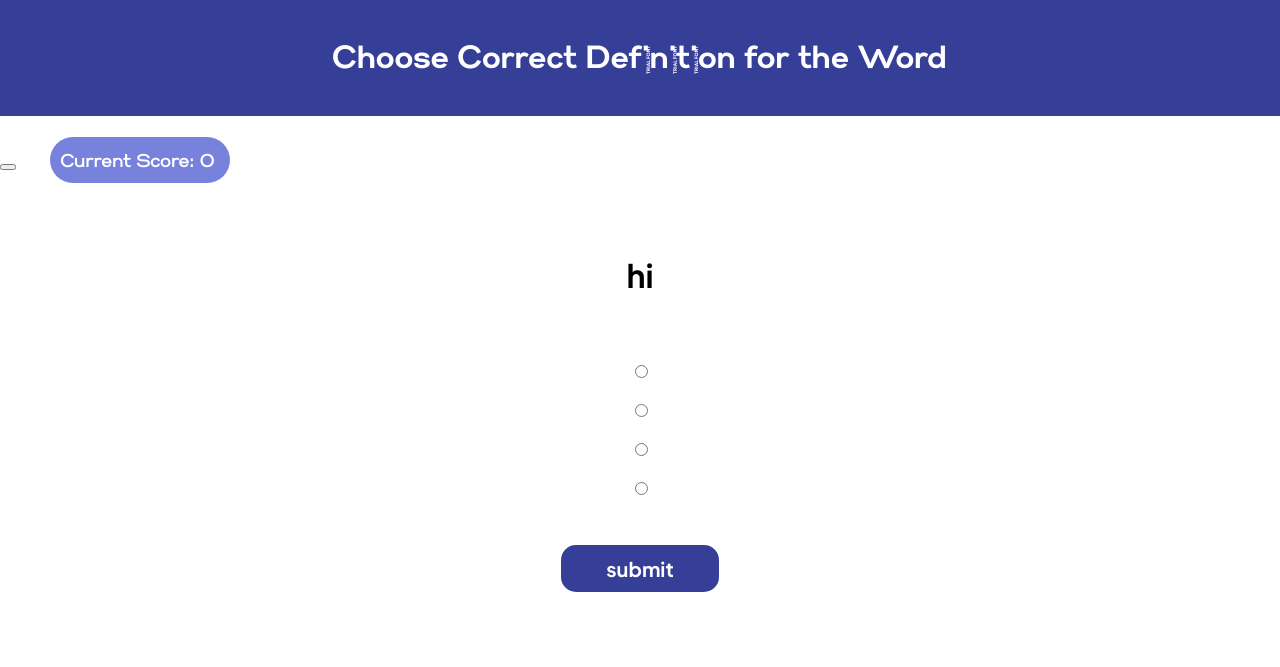
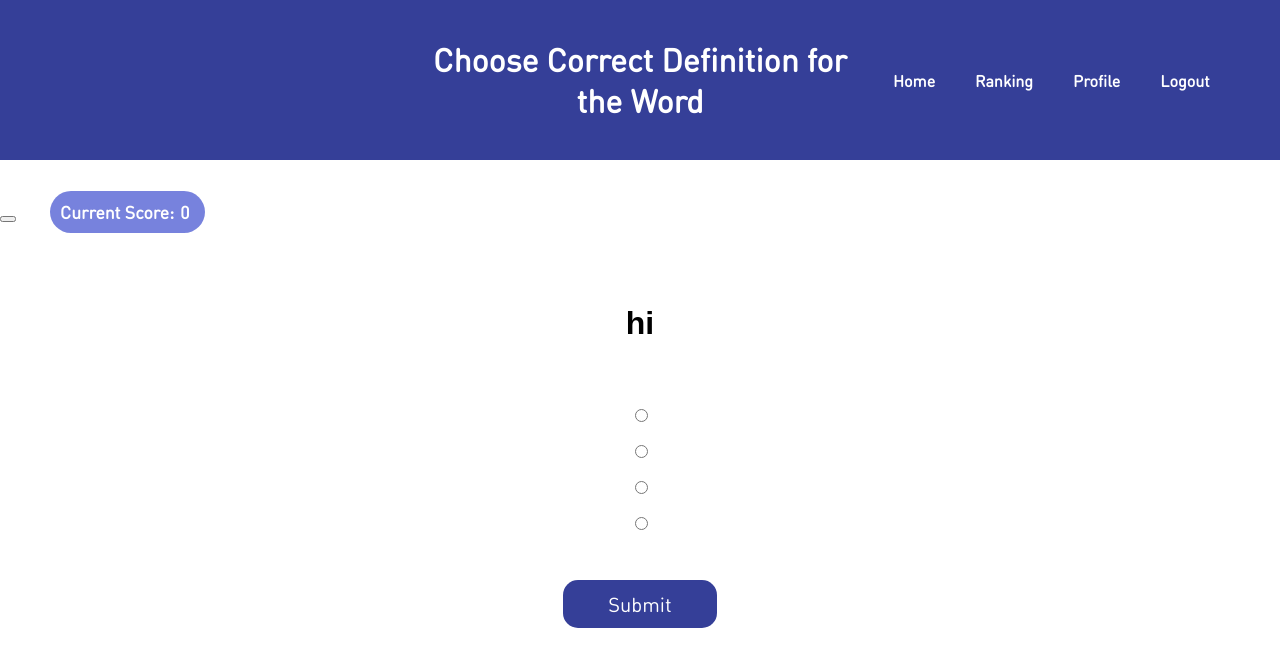
Before and after one commit to a0a912/Group-22-Agile, a Flask app: template templates/question.html in a window 1280 px wide. Shown: the top 667 px of the page. Run offline with Flask 3, Linux system fonts and the light colour scheme; the template is opened without the code that fills it, so the values that code supplies are empty.

Commit message:
Updated banner for Question page

```diff
--- a/static/bootstrap/css/HomePageCSS.css
+++ b/static/bootstrap/css/HomePageCSS.css
@@ -43,7 +43,7 @@
     grid-column: 2;
 }
 
-li{
+li {
     display: inline;
     list-style: none;
     text-decoration: none;
--- a/static/questionPage/Question.css
+++ b/static/questionPage/Question.css
@@ -12,6 +12,25 @@
     font-family: "eudox";
     src: url('/static/font/EudoxusSans-Bold.ttf') format('truetype');
 }
+
+@font-face {
+    font-family: 'FeatherBold';
+    src: url('/static/font/Feather Bold.ttf') format('truetype');
+
+    font-weight: normal;
+    font-style: normal;
+}
+@font-face {
+    font-family: 'din-round';
+    src: url('/static/font/DINRoundPro.ttf') format('truetype');
+}
+
+:root {
+    --dark-blue: #353F98;
+    --dark-grey: rgb(54, 51, 71);
+    --hover-blue: #5b6bfd;
+}
+
 header{
     margin: 0;
     padding: 0;
@@ -22,26 +41,62 @@
 }
 .banner{
     background-color: #353F98;
+    display: grid;
+    position : relative;
+    grid-template-columns: 33% 33% 33%;
+    width: 100%;
+    height: 20dvh;
+    margin: 0px;
+    padding: 0px;
+    justify-content: center;
+    align-items: center;
+}
+.banner_content{
+grid-column: 2;
+display: grid;
+}
 
+.banner_text{
+    text-align: center;
+    font-family: 'din-round', sans-serif;
+    color: white;
+    margin: 0px;
+    padding: 0px;
+    font-size: 2vh;
+}
 
+.NavBar {
+    display: flex;
+    grid-column: 3;
+    justify-self: end;
+    margin-right: 5vw;
+    font-family: 'din-round', sans-serif;
+}
+
+.NavBar li{
+    display: flex;
+    justify-items:  right;
+    display: inline;
+    list-style: none;
+    text-decoration: none;
 
 }
-.banner_content{
-    display: absolute;
-    justify-content: center;
-    align-items: center;
-    padding-top: 12px;
-    padding-bottom: 15px;
-    color: #fff;
 
+.NavBar li ul {
+    display: inline;
 }
-.banner_text{
-    text-align: center;
-    font-family: "GabrielSans-bold";
-    font-size: medium;
-    font-weight: bolder;
 
+li a:hover {
+    color: var(--hover-blue);
 }
+
+li a {
+    color: white;
+    text-decoration: none;
+    font-weight: bold;
+    font-size: 1em;
+}
+
 .score_container{
 
     justify-content: center;
@@ -56,6 +111,7 @@
     border-radius: 30px;
     margin-left: 30px;
     padding : 10px;
+    margin-top: 10px;
 
 
 
@@ -65,7 +121,7 @@
     align-items: center;
     justify-content: center;
     color: #fff;
-    font-family: "GabrielSans-normal";
+    font-family: 'din-round',sans-serif;
     font-size: 15px;
     padding: 0;
     margin: 0;
@@ -85,7 +141,7 @@
 .question_container{
     margin-top: 50px;
     text-align: center;
-    font-family: "eudox";
+    font-family: sans-serif;
     display: flex;
     flex-direction: column;
     background-color: white;
@@ -107,7 +163,7 @@
     border-radius: 15px;
     margin-top: 30px;
     cursor: pointer;
-    font-family: "eudox";
+    font-family: 'din-round', sans-serif;
     font-size: 20px;
     transition: background-color 0.3s ease;
     text-align: center;
@@ -150,7 +206,7 @@
     margin-left: 5vw;
     display: flex;
     text-align: center;
-    font-family: 'eudox';
+    font-family: 'din-round', sans-serif;
     display: inline-flex;
     position: relative;
 }
@@ -160,7 +216,7 @@
 
     display:inline-block ;
 
-    font-family: 'eudox';
+    font-family: 'din-round', sans-serif;
     background-color: transparent;
     color: #fff;
     border: 2px solid #fff;
--- a/templates/question.html
+++ b/templates/question.html
@@ -34,7 +34,15 @@
                         <h1 class="banner_text_h1">Choose Correct Definition for the Word</h1>
                     {% endif %}
                 </div>
-
+            </div>
+            <li class = NavBar>
+                <ul> <a href="{{ url_for('home') }}">Home </a></ul>
+                <ul> <a href="{{ url_for('ranking') }}">Ranking </a></ul>
+                <ul><a href="{{ url_for('profile') }}">Profile</a></ul>
+                <ul> <form id="logoutForm" action="{{ url_for('logout') }}" method="POST">
+                    <a href="{{ url_for('home') }}" onclick="document.getElementById('logoutForm').submit(); return false;">Logout</a>
+                </form> </ul>
+            </li>
         </div>
         <h1></h1>
     </header>
@@ -60,7 +68,7 @@
                 <label for="choice" id="choice3"class="label">{{choice3}}</label><br>
                 <input type="radio"  name="choice"  Value = "d" id = 'value4'>
                 <label for="choice" id="choice4"class="label">{{choice4}}</label><br>
-                <div id = 'submit_container'><input type="submit" value="submit" id = 'submit_button'></div>
+                <div id = 'submit_container'><input type="submit" value="Submit" id = 'submit_button'></div>
 
             </form>
         </div>
```
